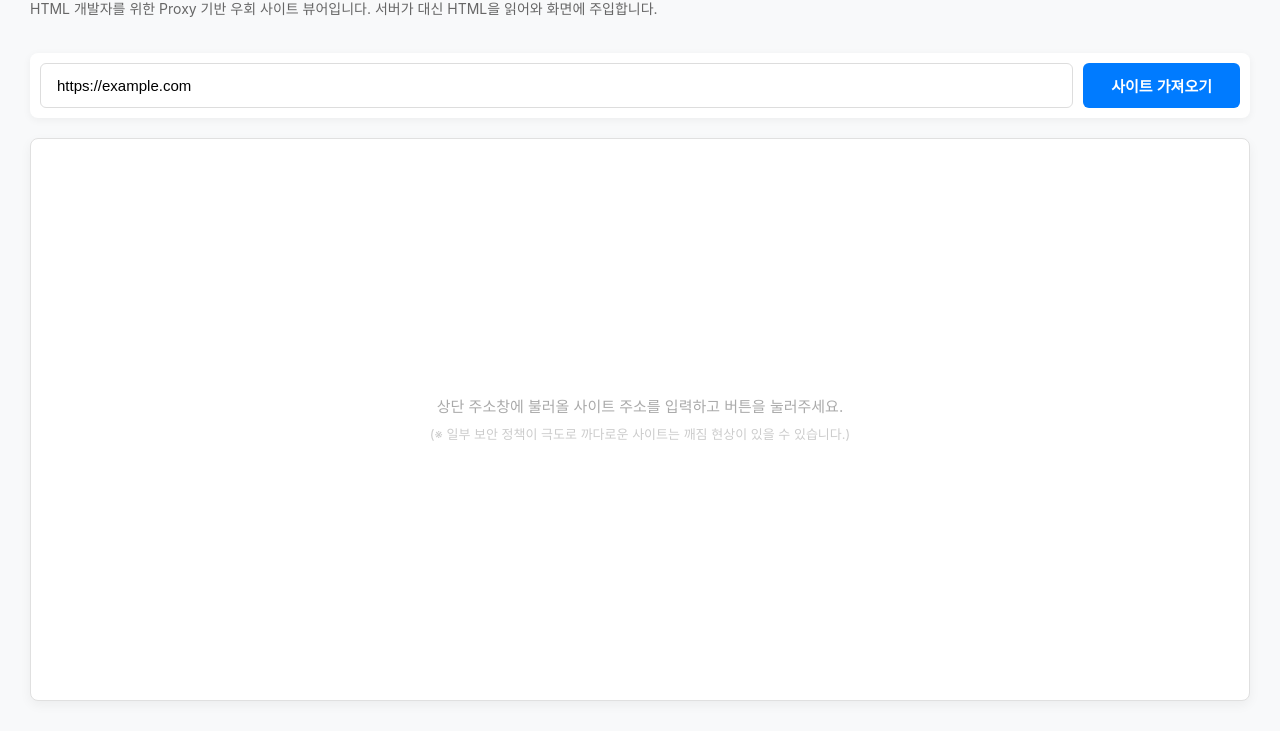
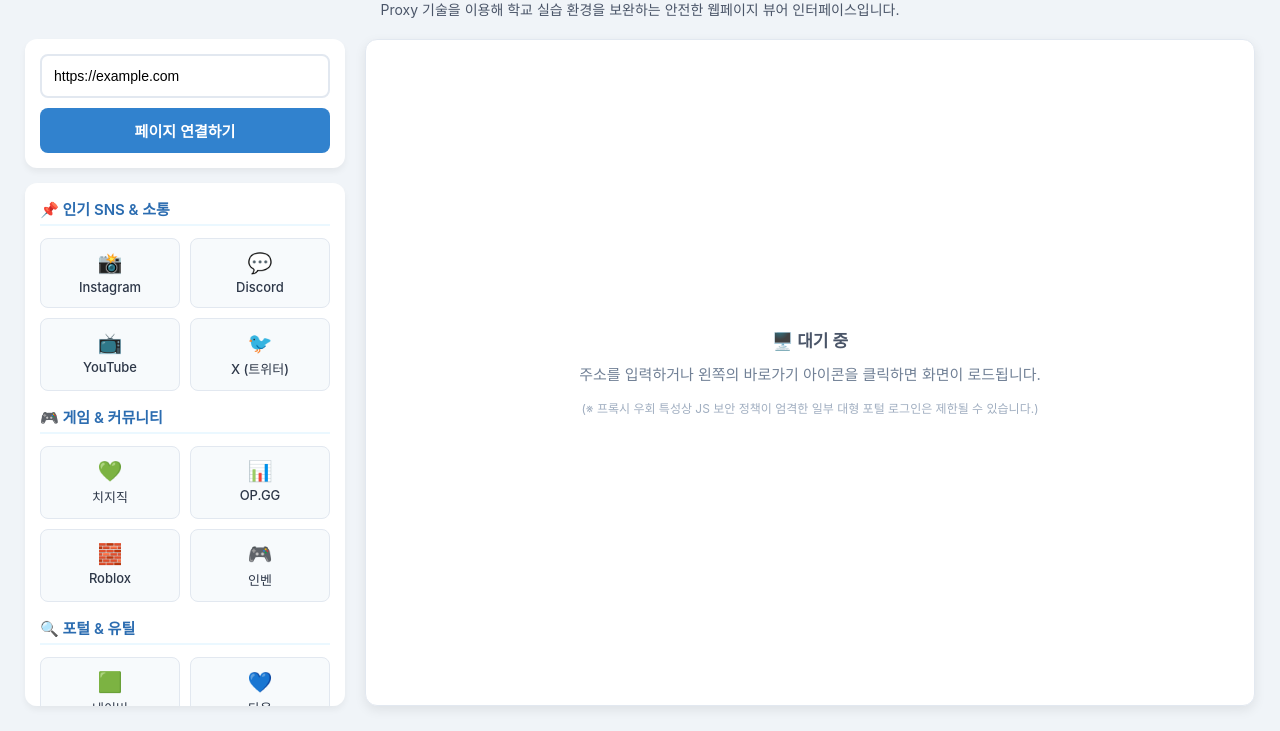
Before and after one commit to june901/site-viewer, a website: page public/index.html in a window 1280 px wide. Shown: the part 69-800 px from the top of the page. Drawn offline with Linux system fonts and the light colour scheme.

```diff
--- a/public/index.html
+++ b/public/index.html
@@ -3,7 +3,7 @@
 <head>
     <meta charset="UTF-8">
     <meta name="viewport" content="width=device-width, initial-scale=1.0">
-    <title>iframe 없는 사이트 뷰어 (Proxy 방식)</title>
+    <title>⚡ 스쿨 링크 & 웹 뷰어</title>
     <style>
         * {
             box-sizing: border-box;
@@ -11,71 +11,139 @@
             padding: 0;
         }
         body {
-            font-family: -apple-system, BlinkMacSystemFont, "Segoe UI", Roboto, "Helvetica Neue", Arial, sans-serif;
-            background-color: #f8f9fa;
-            color: #333;
-            padding: 30px;
+            font-family: -apple-system, BlinkMacSystemFont, "Segoe UI", Roboto, Arial, sans-serif;
+            background-color: #f0f4f8;
+            color: #2d3748;
+            padding: 25px;
             display: flex;
             flex-direction: column;
             height: 100vh;
         }
         header {
             margin-bottom: 20px;
+            text-align: center;
         }
         h1 {
-            font-size: 24px;
-            color: #1a1a1a;
-            margin-bottom: 8px;
+            font-size: 26px;
+            color: #1a365d;
+            margin-bottom: 6px;
+            display: flex;
+            align-items: center;
+            justify-content: center;
+            gap: 8px;
         }
         p.desc {
             font-size: 14px;
-            color: #666;
-            margin-bottom: 15px;
+            color: #4a5568;
         }
+
+        /* 메인 레이아웃 가로 배치 (컨트롤러와 뷰어) */
+        .main-container {
+            display: flex;
+            gap: 20px;
+            flex: 1;
+            min-height: 0; /* flex 자식의 overflow 작동을 위한 설정 */
+        }
+
+        /* 왼쪽 사이드바 (주소창 + 바로가기) */
+        .sidebar {
+            width: 320px;
+            display: flex;
+            flex-direction: column;
+            gap: 15px;
+            flex-shrink: 0;
+        }
+
         .search-container {
+            background: white;
+            padding: 15px;
+            border-radius: 12px;
+            box-shadow: 0 4px 6px rgba(0,0,0,0.05);
             display: flex;
+            flex-direction: column;
             gap: 10px;
-            background: white;
-            padding: 10px;
-            border-radius: 8px;
-            box-shadow: 0 2px 8px rgba(0,0,0,0.05);
         }
         input[type="text"] {
-            flex: 1;
-            padding: 12px 16px;
-            font-size: 15px;
-            border: 1px solid #ddd;
-            border-radius: 6px;
+            width: 100%;
+            padding: 12px;
+            font-size: 14px;
+            border: 2px solid #e2e8f0;
+            border-radius: 8px;
             outline: none;
             transition: border-color 0.2s;
         }
         input[type="text"]:focus {
-            border-color: #007bff;
+            border-color: #3182ce;
         }
-        button {
-            padding: 12px 28px;
+        button.btn-search {
+            width: 100%;
+            padding: 12px;
             font-size: 15px;
             font-weight: 600;
-            background-color: #007bff;
+            background-color: #3182ce;
             color: white;
             border: none;
-            border-radius: 6px;
+            border-radius: 8px;
             cursor: pointer;
             transition: background-color 0.2s;
         }
-        button:hover {
-            background-color: #0056b3;
+        button.btn-search:hover {
+            background-color: #2b6cb0;
         }
-        /* 콘텐츠가 렌더링될 메인 영역 */
+
+        /* 바로가기 섹션 */
+        .shortcut-container {
+            background: white;
+            padding: 15px;
+            border-radius: 12px;
+            box-shadow: 0 4px 6px rgba(0,0,0,0.05);
+            flex: 1;
+            overflow-y: auto;
+        }
+        .shortcut-title {
+            font-size: 15px;
+            font-weight: 600;
+            color: #2b6cb0;
+            margin-bottom: 12px;
+            border-bottom: 2px solid #ebf8ff;
+            padding-bottom: 5px;
+        }
+        .shortcut-grid {
+            display: grid;
+            grid-template-columns: repeat(2, 1fr);
+            gap: 10px;
+        }
+        .shortcut-card {
+            background: #f7fafc;
+            border: 1px solid #e2e8f0;
+            padding: 12px 8px;
+            border-radius: 8px;
+            text-align: center;
+            cursor: pointer;
+            transition: all 0.2s;
+            font-size: 13px;
+            font-weight: 500;
+        }
+        .shortcut-card:hover {
+            background: #ebf8ff;
+            border-color: #bee3f8;
+            transform: translateY(-2px);
+            box-shadow: 0 2px 4px rgba(0,0,0,0.05);
+        }
+        .shortcut-card .icon {
+            font-size: 20px;
+            margin-bottom: 4px;
+            display: block;
+        }
+
+        /* 오른쪽 화면 출력 영역 */
         #displayArea {
             flex: 1;
-            width: 100%;
-            border: 1px solid #e0e0e0;
-            border-radius: 8px;
+            border: 1px solid #e2e8f0;
+            border-radius: 12px;
             background-color: white;
             overflow: auto;
-            margin-top: 20px;
-            box-shadow: 0 4px 12px rgba(0,0,0,0.05);
+            box-shadow: 0 4px 12px rgba(0,0,0,0.08);
             position: relative;
         }
         .placeholder-text {
@@ -83,30 +151,30 @@
             top: 50%;
             left: 50%;
             transform: translate(-50%, -50%);
-            color: #aaa;
+            color: #718096;
             font-size: 15px;
             text-align: center;
-            line-height: 1.6;
+            line-height: 1.8;
+            width: 80%;
         }
         .loading {
             position: absolute;
             top: 50%;
             left: 50%;
             transform: translate(-50%, -50%);
-            font-size: 16px;
-            color: #007bff;
+            font-size: 15px;
+            color: #3182ce;
             font-weight: bold;
             display: flex;
             flex-direction: column;
             align-items: center;
-            gap: 10px;
+            gap: 12px;
         }
-        /* 로딩 스피너 애니메이션 효과 */
         .spinner {
-            width: 40px;
-            height: 40px;
-            border: 4px solid #f3f3f3;
-            border-top: 4px solid #007bff;
+            width: 45px;
+            height: 45px;
+            border: 4px solid #edf2f7;
+            border-top: 4px solid #3182ce;
             border-radius: 50%;
             animation: spin 1s linear infinite;
         }
@@ -114,29 +182,97 @@
             0% { transform: rotate(0deg); }
             100% { transform: rotate(360deg); }
         }
+
+        /* 반응형 레이아웃 (화면이 작아지면 위아래로 배치) */
+        @media (max-width: 768px) {
+            body { padding: 15px; height: auto; }
+            .main-container { flex-direction: column; height: auto; }
+            .sidebar { width: 100%; }
+            #displayArea { height: 500px; }
+        }
     </style>
 </head>
 <body>
 
     <header>
-        <h1>Web Site Viewer (No-iframe Proxy)</h1>
-        <p class="desc">HTML 개발자를 위한 Proxy 기반 우회 사이트 뷰어입니다. 서버가 대신 HTML을 읽어와 화면에 주입합니다.</p>
+        <h1>⚡ 스쿨 링크 & 웹 뷰어</h1>
+        <p class="desc">Proxy 기술을 이용해 학교 실습 환경을 보완하는 안전한 웹페이지 뷰어 인터페이스입니다.</p>
     </header>
 
-    <div class="search-container">
-        <input type="text" id="urlInput" value="https://example.com" placeholder="원하는 사이트 주소를 입력하세요 (예: daum.net, example.com)">
-        <button onclick="loadSite()">사이트 가져오기</button>
-    </div>
+    <div class="main-container">
+        <div class="sidebar">
+            <div class="search-container">
+                <input type="text" id="urlInput" value="https://example.com" placeholder="사이트 주소 입력 (예: instagram.com)">
+                <button class="btn-search" onclick="loadSite()">페이지 연결하기</button>
+            </div>
 
-    <!-- 결과가 출력되는 곳 -->
-    <div id="displayArea">
-        <div class="placeholder-text" id="placeholder">
-            <p>상단 주소창에 불러올 사이트 주소를 입력하고 버튼을 눌러주세요.</p>
-            <p style="font-size:13px; color:#ccc; margin-top:5px;">(※ 일부 보안 정책이 극도로 까다로운 사이트는 깨짐 현상이 있을 수 있습니다.)</p>
+            <div class="shortcut-container">
+                <div class="shortcut-title">📌 인기 SNS & 소통</div>
+                <div class="shortcut-grid">
+                    <div class="shortcut-card" onclick="quickLoad('https://www.instagram.com')">
+                        <span class="icon">📸</span>Instagram
+                    </div>
+                    <div class="shortcut-card" onclick="quickLoad('https://www.discord.com')">
+                        <span class="icon">💬</span>Discord
+                    </div>
+                    <div class="shortcut-card" onclick="quickLoad('https://www.youtube.com')">
+                        <span class="icon">📺</span>YouTube
+                    </div>
+                    <div class="shortcut-card" onclick="quickLoad('https://twitter.com')">
+                        <span class="icon">🐦</span>X (트위터)
+                    </div>
+                </div>
+
+                <div class="shortcut-title" style="margin-top: 15px;">🎮 게임 & 커뮤니티</div>
+                <div class="shortcut-grid">
+                    <div class="shortcut-card" onclick="quickLoad('https://chzzk.naver.com')">
+                        <span class="icon">💚</span>치지직
+                    </div>
+                    <div class="shortcut-card" onclick="quickLoad('https://www.op.gg')">
+                        <span class="icon">📊</span>OP.GG
+                    </div>
+                    <div class="shortcut-card" onclick="quickLoad('https://www.roblox.com')">
+                        <span class="icon">🧱</span>Roblox
+                    </div>
+                    <div class="shortcut-card" onclick="quickLoad('https://www.inven.co.kr')">
+                        <span class="icon">🎮</span>인벤
+                    </div>
+                </div>
+
+                <div class="shortcut-title" style="margin-top: 15px;">🔍 포털 & 유틸</div>
+                <div class="shortcut-grid">
+                    <div class="shortcut-card" onclick="quickLoad('https://www.naver.com')">
+                        <span class="icon">🟩</span>네이버
+                    </div>
+                    <div class="shortcut-card" onclick="quickLoad('https://www.daum.net')">
+                        <span class="icon">💙</span>다음
+                    </div>
+                    <div class="shortcut-card" onclick="quickLoad('https://namu.wiki')">
+                        <span class="icon">🌳</span>나무위키
+                    </div>
+                    <div class="shortcut-card" onclick="quickLoad('https://github.com')">
+                        <span class="icon">🐈</span>GitHub
+                    </div>
+                </div>
+            </div>
+        </div>
+
+        <div id="displayArea">
+            <div class="placeholder-text" id="placeholder">
+                <p style="font-size: 17px; font-weight: bold; color: #4a5568; margin-bottom: 5px;">🖥️ 대기 중</p>
+                <p>주소를 입력하거나 왼쪽의 바로가기 아이콘을 클릭하면 화면이 로드됩니다.</p>
+                <p style="font-size:12px; color:#a0aec0; margin-top:10px;">(※ 프록시 우회 특성상 JS 보안 정책이 엄격한 일부 대형 포털 로그인은 제한될 수 있습니다.)</p>
+            </div>
         </div>
     </div>
 
     <script>
+        // 바로가기 클릭 시 실행 함수
+        function quickLoad(targetUrl) {
+            document.getElementById('urlInput').value = targetUrl;
+            loadSite();
+        }
+
         async function loadSite() {
             const displayArea = document.getElementById('displayArea');
             let url = document.getElementById('urlInput').value.trim();
@@ -146,16 +282,22 @@
                 return;
             }
 
+            // http:// 또는 https:// 가 누락되었을 경우 자동으로 추가
+            if (!/^https?:\/\//i.test(url)) {
+                url = 'https://' + url;
+                document.getElementById('urlInput').value = url;
+            }
+
             // 로딩 스피너 표시
             displayArea.innerHTML = `
                 <div class="loading">
                     <div class="spinner"></div>
-                    <div>서버가 웹페이지 데이터를 수집하고 있습니다...</div>
+                    <div>프록시 서버가 데이터를 가져오는 중입니다...</div>
                 </div>
             `;
 
             try {
-                // 내 Node.js 서버의 프록시 API 호출 (URL 인코딩 처리)
+                // 백엔드 프록시 API 호출
                 const response = await fetch(`/api/proxy?url=${encodeURIComponent(url)}`);
 
                 if (!response.ok) {
@@ -164,20 +306,21 @@
 
                 const htmlContent = await response.text();
 
-                // 가져온 HTML 코드를 div 내부 요소로 주입
+                // 가져온 HTML 주입
                 displayArea.innerHTML = htmlContent;
 
             } catch (error) {
                 displayArea.innerHTML = `
-                    <div style="padding: 30px; color: #dc3545; line-height: 1.6; font-weight: 500;">
-                        <h3>⚠️ 오류 발생</h3>
-                        <p style="margin-top: 10px;">${error.message}</p>
+                    <div style="padding: 30px; color: #e53e3e; line-height: 1.6; font-weight: 500;">
+                        <h3 style="font-size: 18px; margin-bottom: 8px;">⚠️ 페이지 로드 오류</h3>
+                        <p>${error.message}</p>
+                        <p style="font-size: 13px; color: #718096; margin-top: 10px;">프록시 서버 연결 상태 또는 대상 웹사이트의 도메인을 확인해 주세요.</p>
                     </div>
                 `;
             }
         }
 
-        // 엔터키 입력 시 즉시 실행되도록 편의 기능 추가
+        // 엔터키 작동
         document.getElementById('urlInput').addEventListener('keypress', function(e) {
             if (e.key === 'Enter') {
                 loadSite();
```
